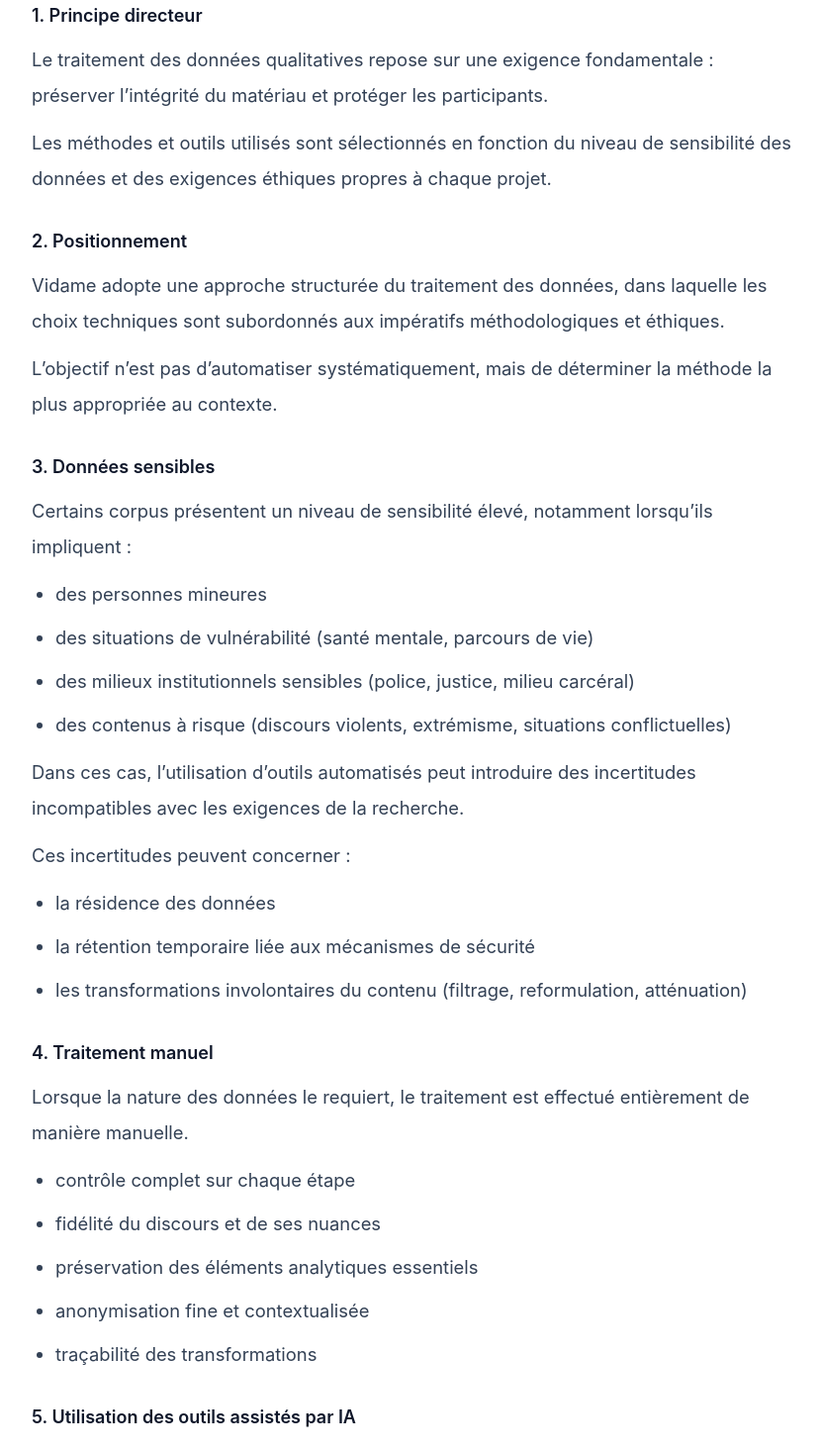
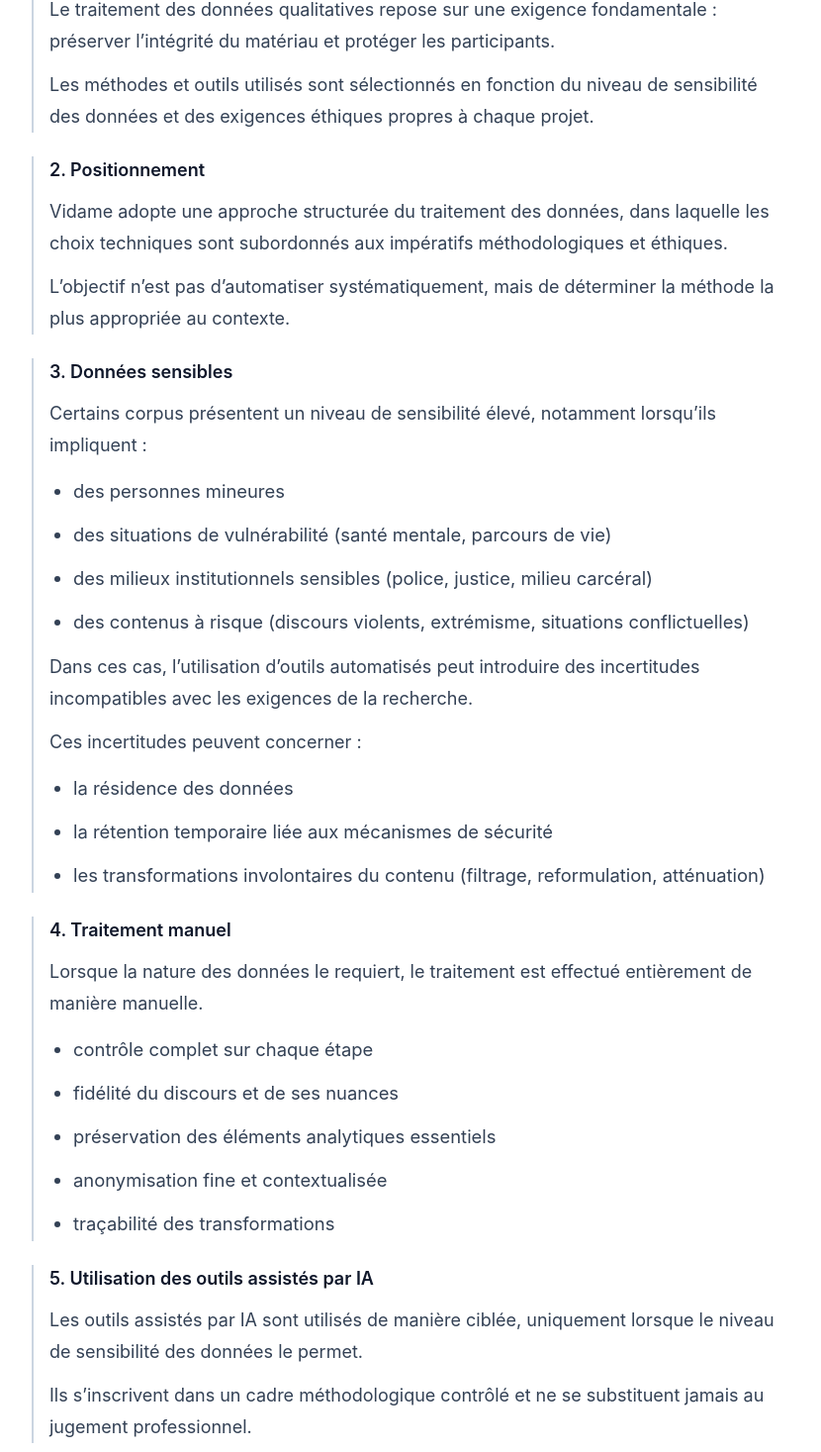
Before and after one commit to momopro21/vidame-recherche, a React (Vite) app: page / in a window 1280 px wide. Shown: the part 3200-4667 px from the top of the page at 99% size, without its empty margins (0-830 px from the left). Built offline with nearby package versions, Linux system fonts and the light colour scheme; the HTML template or start-up script is replaced by a standard one.

Commit message:
Update App.tsx

```diff
--- a/src/App.tsx
+++ b/src/App.tsx
@@ -607,9 +607,9 @@ function Accueil({ setPage }: { setPage: (page: string) => void }) {
       </section>
       {/* ===== VIDAME_REPERE_CHARTE_ACCUEIL ===== */}
 <section id="charte" className="mx-auto max-w-7xl px-6 py-16 md:px-8 md:py-20">
-  <div className="max-w-3xl space-y-12">
+  <div className="max-w-3xl space-y-8">
 
-    <div className="text-sm font-medium uppercase tracking-[0.2em] text-slate-500">
+    <div className="text-sm font-medium uppercase tracking-[0.2em] text-slate-900">
       Charte
     </div>
 
@@ -625,35 +625,35 @@ function Accueil({ setPage }: { setPage: (page: string) => void }) {
     </div>
 
     {/* Sections */}
-    <div className="space-y-8">
+    <div className="space-y-6">
 
       {/* 1 */}
-      <div className="space-y-3">
+     <div className="space-y-3 border-l-2 border-slate-300 pl-4">
         <h3 className="text-lg font-semibold text-slate-900">1. Principe directeur</h3>
-        <p className="text-lg md:text-[1.15rem] leading-9 text-slate-700">
+       <p className="text-[17px] md:text-[18px] leading-8 text-slate-700">
           Le traitement des données qualitatives repose sur une exigence fondamentale : préserver l’intégrité du matériau et protéger les participants.
         </p>
-        <p className="text-lg md:text-[1.15rem] leading-9 text-slate-700">
+       <p className="text-[17px] md:text-[18px] leading-8 text-slate-700">
           Les méthodes et outils utilisés sont sélectionnés en fonction du niveau de sensibilité des données et des exigences éthiques propres à chaque projet.
         </p>
       </div>
 
       {/* 2 */}
-      <div className="space-y-3">
+     <div className="space-y-3 border-l-2 border-slate-300 pl-4">
         <h3 className="text-lg font-semibold text-slate-900">2. Positionnement</h3>
-        <p className="text-lg md:text-[1.15rem] leading-9 text-slate-700">
+       <p className="text-[17px] md:text-[18px] leading-8 text-slate-700">
           Vidame adopte une approche structurée du traitement des données, dans laquelle les choix techniques sont subordonnés aux impératifs méthodologiques et éthiques.
         </p>
-        <p className="text-lg md:text-[1.15rem] leading-9 text-slate-700">
+        <p className="text-[17px] md:text-[18px] leading-8 text-slate-700">
           L’objectif n’est pas d’automatiser systématiquement, mais de déterminer la méthode la plus appropriée au contexte.
         </p>
       </div>
 
       {/* 3 */}
-      <div className="space-y-3">
+     <div className="space-y-3 border-l-2 border-slate-300 pl-4">
         <h3 className="text-lg font-semibold text-slate-900">3. Données sensibles</h3>
 
-        <p className="text-lg md:text-[1.15rem] leading-9 text-slate-700">
+       <p className="text-[17px] md:text-[18px] leading-8 text-slate-700">
           Certains corpus présentent un niveau de sensibilité élevé, notamment lorsqu’ils impliquent :
         </p>
 
@@ -664,11 +664,11 @@ function Accueil({ setPage }: { setPage: (page: string) => void }) {
           <li>des contenus à risque (discours violents, extrémisme, situations conflictuelles)</li>
         </ul>
 
-        <p className="text-lg md:text-[1.15rem] leading-9 text-slate-700">
+     <p className="text-[17px] md:text-[18px] leading-8 text-slate-700">
           Dans ces cas, l’utilisation d’outils automatisés peut introduire des incertitudes incompatibles avec les exigences de la recherche.
         </p>
 
-        <p className="text-lg md:text-[1.15rem] leading-9 text-slate-700">
+        <p className="text-[17px] md:text-[18px] leading-8 text-slate-700">
           Ces incertitudes peuvent concerner :
         </p>
 
@@ -680,10 +680,10 @@ function Accueil({ setPage }: { setPage: (page: string) => void }) {
       </div>
 
       {/* 4 */}
-      <div className="space-y-3">
+     <div className="space-y-3 border-l-2 border-slate-300 pl-4">
         <h3 className="text-lg font-semibold text-slate-900">4. Traitement manuel</h3>
 
-        <p className="text-lg md:text-[1.15rem] leading-9 text-slate-700">
+        <p className="text-[17px] md:text-[18px] leading-8 text-slate-700">
           Lorsque la nature des données le requiert, le traitement est effectué entièrement de manière manuelle.
         </p>
 
@@ -697,14 +697,14 @@ function Accueil({ setPage }: { setPage: (page: string) => void }) {
       </div>
 
       {/* 5 */}
-      <div className="space-y-3">
+     <div className="space-y-3 border-l-2 border-slate-300 pl-4">
         <h3 className="text-lg font-semibold text-slate-900">5. Utilisation des outils assistés par IA</h3>
 
-        <p className="text-lg md:text-[1.15rem] leading-9 text-slate-700">
+       <p className="text-[17px] md:text-[18px] leading-8 text-slate-700">
           Les outils assistés par IA sont utilisés de manière ciblée, uniquement lorsque le niveau de sensibilité des données le permet.
         </p>
 
-        <p className="text-lg md:text-[1.15rem] leading-9 text-slate-700">
+      <p className="text-[17px] md:text-[18px] leading-8 text-slate-700">
           Ils s’inscrivent dans un cadre méthodologique contrôlé et ne se substituent jamais au jugement professionnel.
         </p>
       </div>
```
